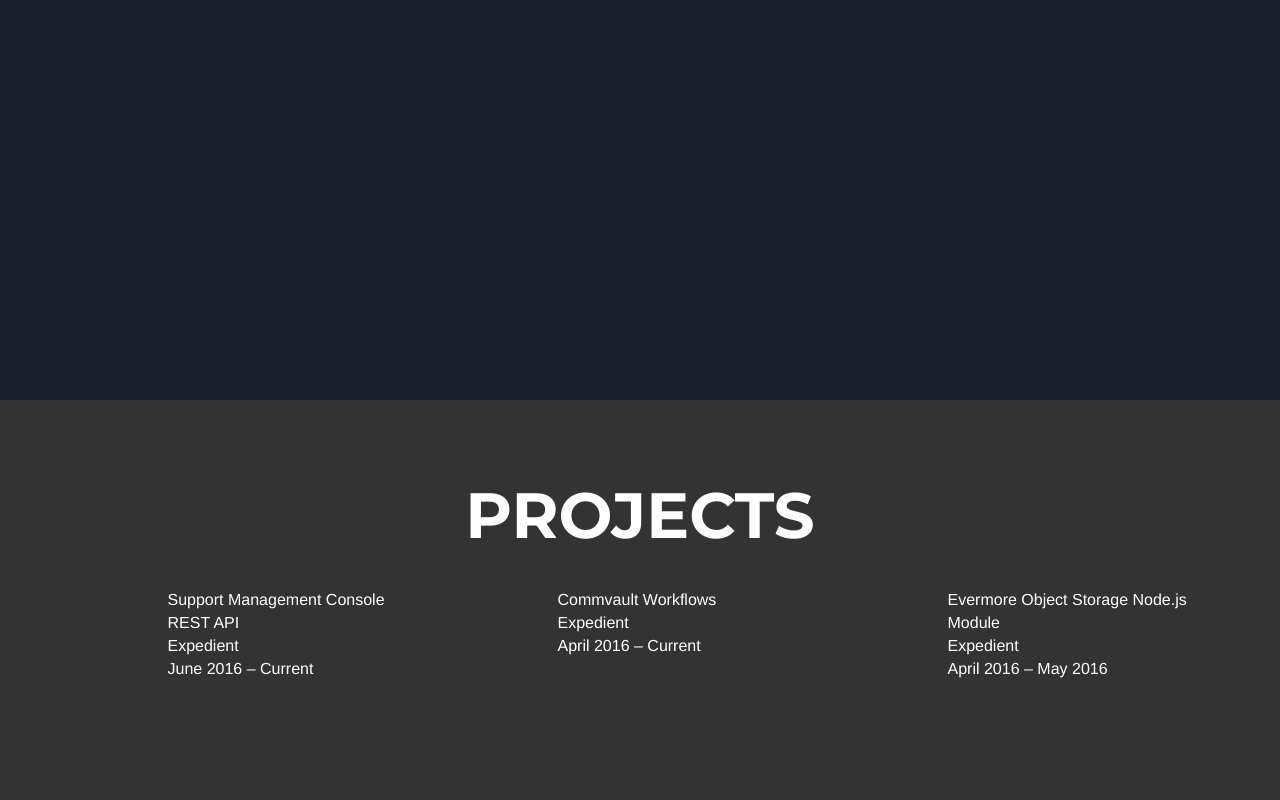
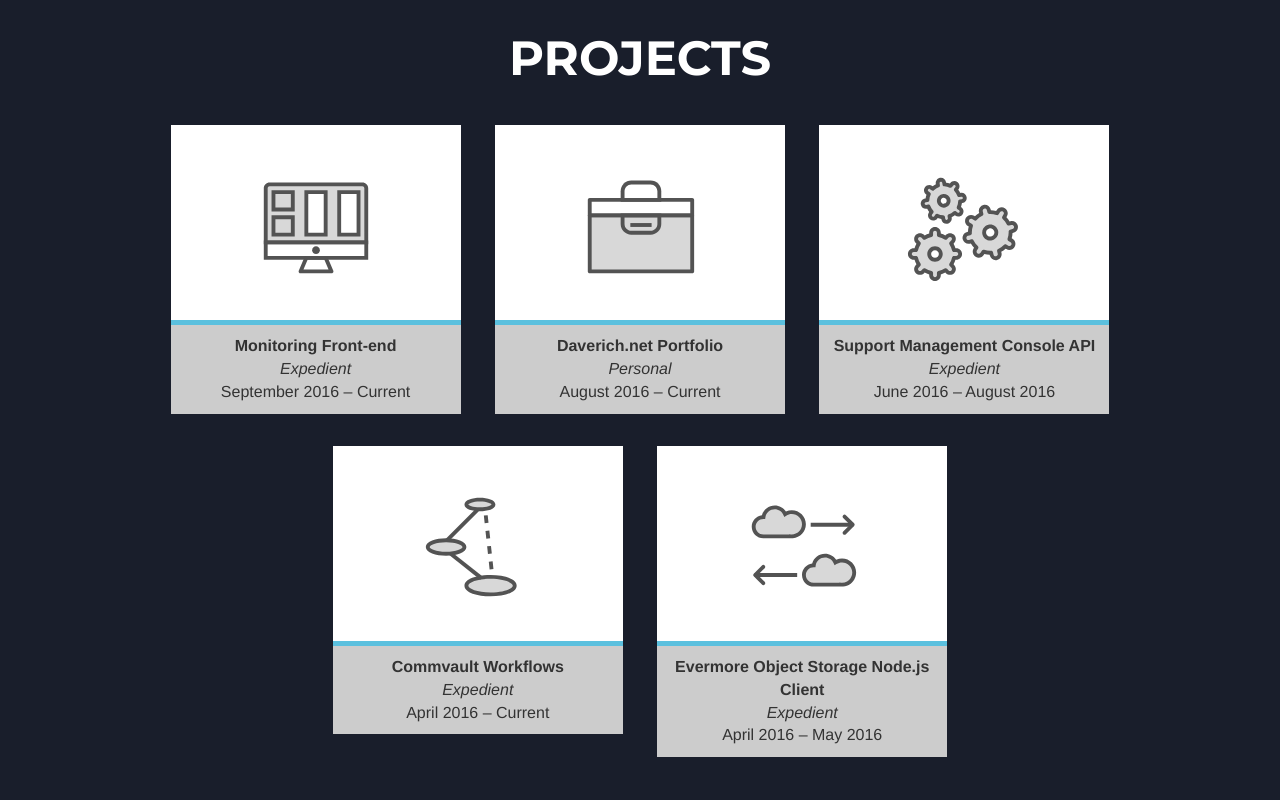
Before and after one commit to davidarich/daverich.net, a plain HTML site: page index.html in a window 1280 px wide. Shown: the part 1200-2000 px from the top of the page. Drawn offline with Linux system fonts and the light colour scheme; a web font is replaced by a local one.

Commit message:
Overhauled Projects section.

```diff
--- a/css/style.scss
+++ b/css/style.scss
@@ -40,8 +40,8 @@
 }
 
 section {
-  min-height: 100%;
-  padding-top: 60px;
+  //min-height: 100%;
+  padding-top: 70px;
   overflow: auto;
   padding-bottom: 10em;
   font-size: 16px;
@@ -68,12 +68,17 @@
   margin: auto;
 }
 
+.aboutme-section {
+  background: $color-mono-primary;
+  color: $color-mono-secondary;
+}
+
 .experience-section {
   background: $color-mono-primary;
 }
 
 .projects-section {
-  background: $color-mono-secondary;
+  background: $color-primary;
   color: $color-mono-primary;
 }
 
@@ -178,14 +183,54 @@
 
 .project-block {
   display: block;
+  text-align: center;
+
+}
+.project-block-pic {
+  background: $color-mono-primary;
+  border-bottom: solid thick $color-secondary;
+  height: 200px;
 }
 
-.project-block-spacer-side {
-  width: 8.333333333%;
+.project-bg {
+  margin: 0;
+  height: 200px;
 }
 
-.project-block-spacer-mid {
-  width: 8.333333333%;
+.project-bg-datatransfer {
+  background: url(../images/swifticons/Datatransfer.svg) no-repeat center center;
+  background-size: 40%;
+}
+
+.project-bg-datawork {
+  background: url(../images/swifticons/Datawork.svg) no-repeat center center;
+  background-size: 40%;
+}
+
+.project-bg-manbag {
+  background: url(../images/swifticons/Manbag.svg) no-repeat center center;
+  background-size: 40%;
+}
+
+.project-bg-paths {
+  background: url(../images/swifticons/Paths.svg) no-repeat center center;
+  background-size: 40%;
+}
+
+.project-bg-webdesign {
+  background: url(../images/swifticons/Webdesign.svg) no-repeat center center;
+  background-size: 40%;
+}
+
+.project-block-bottom {
+  margin-bottom: 30px;
+  padding: 10px 4px 10px 4px;
+  background: $color-mono-tertiary;
+  color: $color-mono-secondary;
+}
+
+.center-block {
+  margin: 0 auto;
 }
 
 /* Images */
@@ -201,7 +246,7 @@
 }
 
 .contact-image {
-  max-width: 25% !important;
+  max-width: 15% !important;
   height: auto;
   display: inline-block;
   margin: 40px;
@@ -286,7 +331,7 @@
 
 @media (min-width: 768px) {
   h1 {
-    font-size: 64px;
+    font-size: 48px;
   }
   #intro-name {
     font-size: 140px;
--- a/index.html
+++ b/index.html
@@ -95,7 +95,7 @@
 
 
     <!-- About Me Section -->
-    <section id="about-me" class="contact-section">
+    <section id="about-me" class="aboutme-section">
         <div class="container">
             <div class="row">
                 <div class="col-lg-12">
@@ -105,7 +105,7 @@
             </div>
             <div class="row">
                 <div class="col-lg-6">
-                    Under Construction
+                    Coming soon!
                 </div>
             </div>
         </div>
@@ -114,7 +114,7 @@
 
     <!-- Projects Section -->
     <section id="projects" class="projects-section">
-        <div class="container">
+        <div class="container-fluid">
 
             <div class="row">
                 <div class="col-lg-12">
@@ -124,39 +124,62 @@
                 </div>
             </div>
 
-            <div class="row">
+            <div class="row centered">
 
-                <div class="col-lg-1 col-md-1 project-block-spacer-side"></div>
-
-                <div class="col-lg-3 col-md-3 project-block">
-                    <div>
-                        Support Management Console REST API<br>
-                        Expedient<br>
-                        June 2016 – Current<br>
+                <div class="col-lg-3 col-md-3 col-sm-9 col-xs-12 project-block center-block">
+                    <div class="project-block-pic">
+                        <div class="project-bg project-bg-webdesign"></div>
+                    </div>
+                    <div class="project-block-bottom">
+                        <strong>Monitoring Front-end</strong><br>
+                        <em>Expedient</em><br>
+                        September 2016 – Current<br>
                     </div>
                 </div>
 
-                <div class="col-lg-1 col-md-1 project-block-spacer-mid"></div>
+                <div class="col-lg-3 col-md-3 col-sm-9 col-xs-12 project-block center-block">
+                    <div class="project-block-pic">
+                        <div class="project-bg project-bg-manbag"></div>
+                    </div>
+                    <div class="project-block-bottom">
+                        <strong>Daverich.net Portfolio</strong><br>
+                        <em>Personal</em><br>
+                        August 2016 – Current<br>
+                    </div>
+                </div>
 
-                <div class="col-lg-3 col-md-3 project-block">
-                    <div>
-                        Commvault Workflows<br>
-                        Expedient<br>
+                <div class="col-lg-3 col-md-3 col-sm-9 col-xs-12 project-block center-block">
+                    <div class="project-block-pic">
+                        <div class="project-bg project-bg-datawork"></div>
+                    </div>
+                    <div class="project-block-bottom">
+                        <strong>Support Management Console API</strong><br>
+                        <em>Expedient</em><br>
+                        June 2016 – August 2016<br>
+                    </div>
+                </div>
+
+                <div class="col-lg-3 col-md-3 col-sm-9 col-xs-12 project-block center-block">
+                    <div class="project-block-pic">
+                        <div class="project-bg project-bg-paths"></div>
+                    </div>
+                    <div class="project-block-bottom">
+                        <strong>Commvault Workflows</strong><br>
+                        <em>Expedient</em><br>
                         April 2016 – Current<br>
                     </div>
                 </div>
 
-                <div class="col-lg-1 col-md-1 project-block-spacer-mid"></div>
-
-                <div class="col-lg-3 col-md-3 project-block">
-                    <div>
-                        Evermore Object Storage Node.js Module<br>
-                        Expedient<br>
+                <div class="col-lg-3 col-md-3 col-sm-9 col-xs-12 project-block center-block">
+                    <div class="project-block-pic">
+                        <div class="project-bg project-bg-datatransfer"></div>
+                    </div>
+                    <div class="project-block-bottom">
+                        <strong>Evermore Object Storage Node.js Client</strong><br>
+                        <em>Expedient</em><br>
                         April 2016 – May 2016<br>
                     </div>
                 </div>
-
-                <div class="col-lg-1 col-md-1 project-block-spacer-side"></div>
 
             </div>
 
--- a/js/scrolling-nav.js
+++ b/js/scrolling-nav.js
@@ -50,7 +50,7 @@
     // TODO: FIX - Right now this breaks the cover property intended for smaller devices.
     // Custom bezier for easing: http://cubic-bezier.com
     var $intro = $("#intro");
-        $intro.velocity({"background-size" : "150%"}, 50000, [ 0.17, 0.67, 0.83, 0.67 ]);
+        $intro.velocity({"background-size" : "140%"}, 19000, [ 0.0, 0.0, 1.0, 1.0 ]);
     //$("#intro").css();
 
 });
```
Also changed, not shown: css/style.css, images/swifticons/Datatransfer.png (added), images/swifticons/Datatransfer.svg (added), images/swifticons/Datawork.png (added), images/swifticons/Datawork.svg (added), images/swifticons/Manbag.png (added), images/swifticons/Manbag.svg (added), images/swifticons/Paths.png (added), images/swifticons/Paths.svg (added), images/swifticons/Webdesign.png (added), images/swifticons/Webdesign.svg (added), 1 other file.
